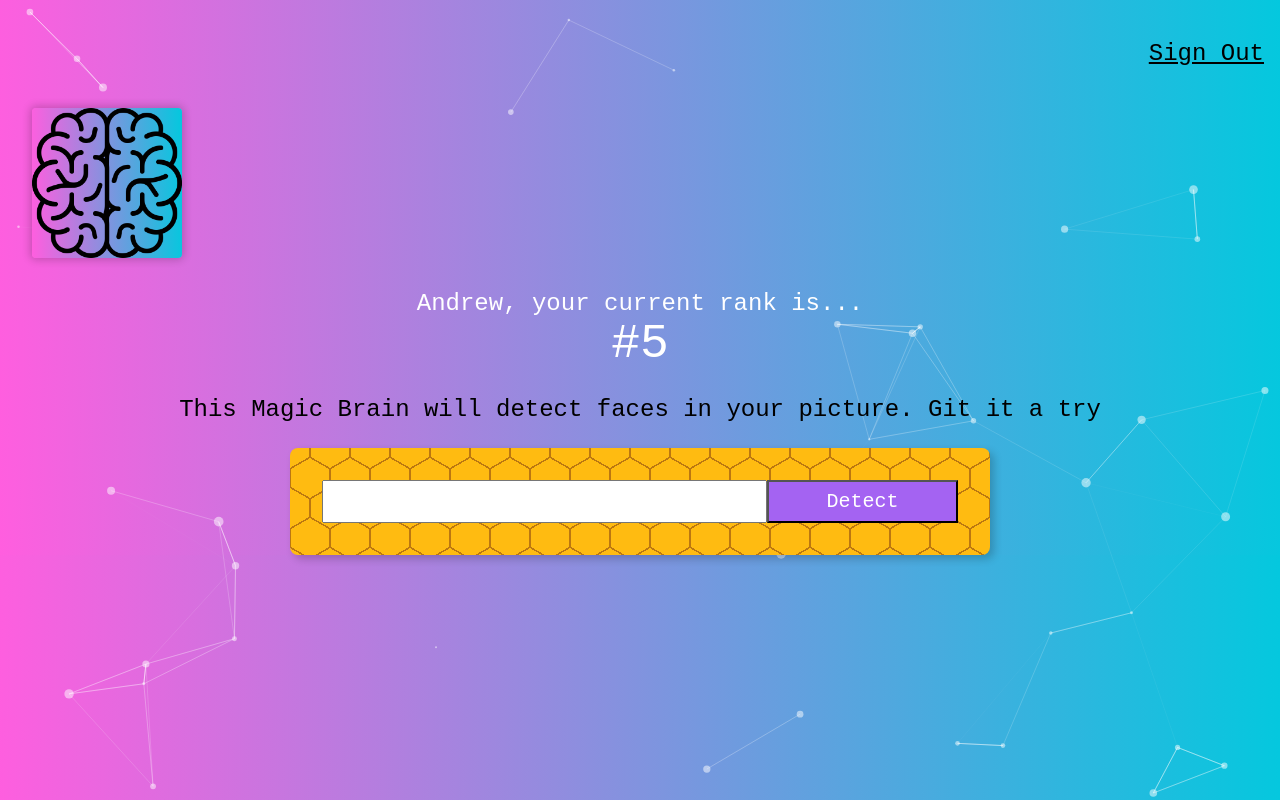
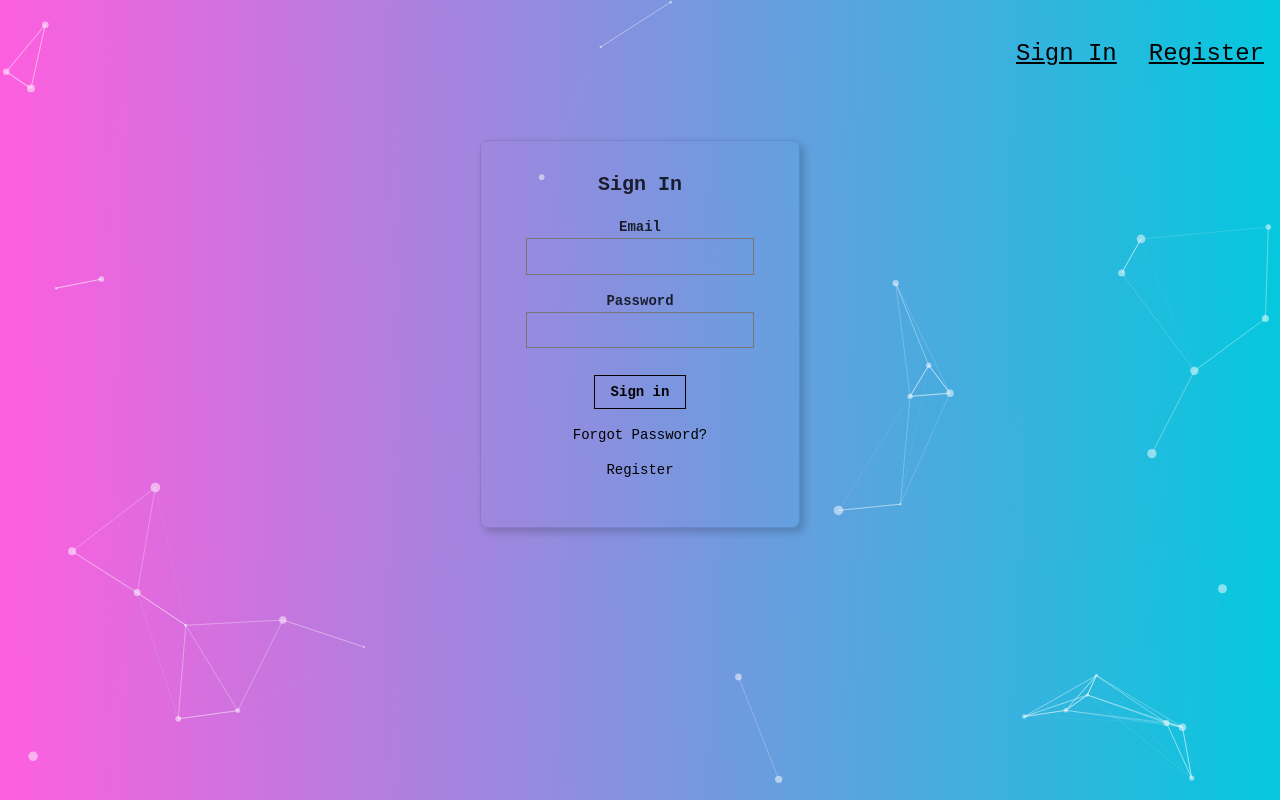
Before and after one commit to andrewnotermans/facerecognitionbrain, a React (Create React App) app: page / in a window 1280 px wide. Built offline with nearby package versions, Linux system fonts and the light colour scheme.

Commit message:
signIn-registerForm

```diff
--- a/src/App.js
+++ b/src/App.js
@@ -3,6 +3,8 @@
 import { loadSlim } from "@tsparticles/slim";
 import './App.css';
 import Navigation from './components/Navigation/Navigation';
+import Signin from './components/Signin/Signin';
+import Register from './components/Register/Register';
 import FaceRecognition from './components/FaceRecognition/FaceRecognition';
 import Logo from './components/Logo/Logo';
 import ImageLinkForm from './components/ImageLinkForm/ImageLinkForm';
@@ -13,6 +15,8 @@
     const [input, setInput] = useState('');
     const [imageUrl, setImageUrl] = useState('');
     const [boxes, setBoxes] = useState([]);
+    const [route, setRoute] = useState('signin');
+    const [signedin, setSignedin] = useState(false);
 
     useEffect(() => {
         initParticlesEngine(async (engine) => {
@@ -59,6 +63,7 @@
         const height = Number(image.height);
 
         const regions = data.outputs[0].data.regions;
+        console.log(regions)
         const boundingBoxes = regions.map(region => {
             const boundingBox = region.region_info.bounding_box;
             return {
@@ -129,6 +134,15 @@
         detectRetina: true,
     };
 
+    const onRouteChange = (route) => {
+        if (route === 'signout') {
+            setSignedin(false);
+        } else if (route === 'home') {
+            setSignedin(true);
+        }
+        setRoute(route);
+    }
+
     return (
         <div className="App">
             {init && (
@@ -137,7 +151,11 @@
                     options={particlesOptions}
                 />
             )}
-            <Navigation />
+            <Navigation isSignedIn = { signedin } onRouteChange={ onRouteChange } />
+
+            {route === 'home' ?
+        (
+        <div>
             <Logo />
             <Rank />
             <ImageLinkForm
@@ -146,6 +164,19 @@
             />
             <FaceRecognition boxes={boxes} imageUrl={imageUrl} />
         </div>
+    ) : route === 'signin' ? (
+        <div>
+            <Signin onRouteChange={onRouteChange} />
+        </div>
+    ) : (
+        <div>
+            <Register onRouteChange={onRouteChange} />
+        </div>
+    )
+}
+
+
+        </div>
     );
 }
 
--- a/src/components/Navigation/Navigation.js
+++ b/src/components/Navigation/Navigation.js
@@ -1,12 +1,34 @@
 import React from 'react';
 
+const Navigation = ({ onRouteChange, isSignedIn }) => {
 
-const Navigation = () => {
-    return (
-        <nav style={{display: 'flex', justifyContent: 'flex-end'}}>
-            <p className='f3 link dim black underline pa3 pointer'>Sign Out</p>
-        </nav>
-    )
+    if (isSignedIn) {
+        return(
+            <nav style={{ display: 'flex', justifyContent: 'flex-end' }}>
+                <p onClick={() => onRouteChange('signout')} className='f3 link dim black underline pa3 pointer'>Sign Out</p>
+            </nav>
+
+        )
+
+
+    } else {
+        return (
+            <nav style={{ display: 'flex', justifyContent: 'flex-end' }}>
+                <p onClick={() => onRouteChange('signin')} className='f3 link dim black underline pa3 pointer'>Sign In</p>
+                <p onClick={() => onRouteChange('register')} className='f3 link dim black underline pa3 pointer'>Register</p>
+            </nav>
+
+        )
+    }
 }
 
+
+
+
+
+
+
+
+
+
 export default Navigation;
--- /dev/null
+++ b/src/components/Register/Register.js
@@ -0,0 +1,40 @@
+import React from 'react';
+
+
+const Register = ({ onRouteChange }) => {
+    return (
+        <article className="br3 ba dark-gray b--black-10 mv4 w-100 w-50-m w-25-l mw6 shadow-5 center">
+            <main className="pa4 black-80">
+                <form className="measure">
+                <fieldset id="sign_up" className="ba b--transparent ph0 mh0">
+                    <legend className="f4 fw6 ph0 mh0">Register</legend>
+                    <div className="mt3">
+                        <label className="db fw6 lh-copy f6" htmlFor="name">Name</label>
+                        <input className="pa2 input-reset ba bg-transparent hover-bg-black hover-white w-100" type="text" name="Name"  id="name"/>
+                    </div>
+                    <div className="mt3">
+                        <label className="db fw6 lh-copy f6" htmlFor="email-address">Email</label>
+                        <input className="pa2 input-reset ba bg-transparent hover-bg-black hover-white w-100" type="email" name="email-address"  id="email-address"/>
+                    </div>
+                    <div className="mv3">
+                        <label className="db fw6 lh-copy f6" htmlFor="password">Password</label>
+                        <input className="b pa2 input-reset ba bg-transparent hover-bg-black hover-white w-100" type="password" name="password"  id="password"/>
+                    </div>
+
+                </fieldset>
+                <div className="">
+                    <input onClick={() => onRouteChange('home')} className="b ph3 pv2 input-reset ba b--black bg-transparent grow pointer f6 dib" type="submit" value="Register"/>
+                </div>
+
+
+                </form>
+            </main>
+
+        </article>
+
+
+
+    );
+}
+
+export default Register;
--- /dev/null
+++ b/src/components/Signin/Signin.js
@@ -0,0 +1,39 @@
+import React from 'react';
+
+
+const Signin = ({ onRouteChange }) => {
+    return (
+        <article className="br3 ba dark-gray b--black-10 mv4 w-100 w-50-m w-25-l mw6 shadow-5 center">
+            <main className="pa4 black-80">
+                <form className="measure">
+                <fieldset id="sign_up" className="ba b--transparent ph0 mh0">
+                    <legend className="f4 fw6 ph0 mh0">Sign In</legend>
+                    <div className="mt3">
+                        <label className="db fw6 lh-copy f6" htmlFor="email-address">Email</label>
+                        <input className="pa2 input-reset ba bg-transparent hover-bg-black hover-white w-100" type="email" name="email-address"  id="email-address"/>
+                    </div>
+                    <div className="mv3">
+                        <label className="db fw6 lh-copy f6" htmlFor="password">Password</label>
+                        <input className="b pa2 input-reset ba bg-transparent hover-bg-black hover-white w-100" type="password" name="password"  id="password"/>
+                    </div>
+
+                </fieldset>
+                <div className="">
+                    <input onClick={() => onRouteChange('home')} className="b ph3 pv2 input-reset ba b--black bg-transparent grow pointer f6 dib" type="submit" value="Sign in"/>
+                </div>
+                <div className="lh-copy mt3">
+                    <a href="#0" className="f6 link dim black db">Forgot Password?</a>
+                    <p onClick={() => onRouteChange('register')} className="f6 link dim black db pointer">Register</p>
+                </div>
+
+                </form>
+            </main>
+
+        </article>
+
+
+
+    );
+}
+
+export default Signin;
```
